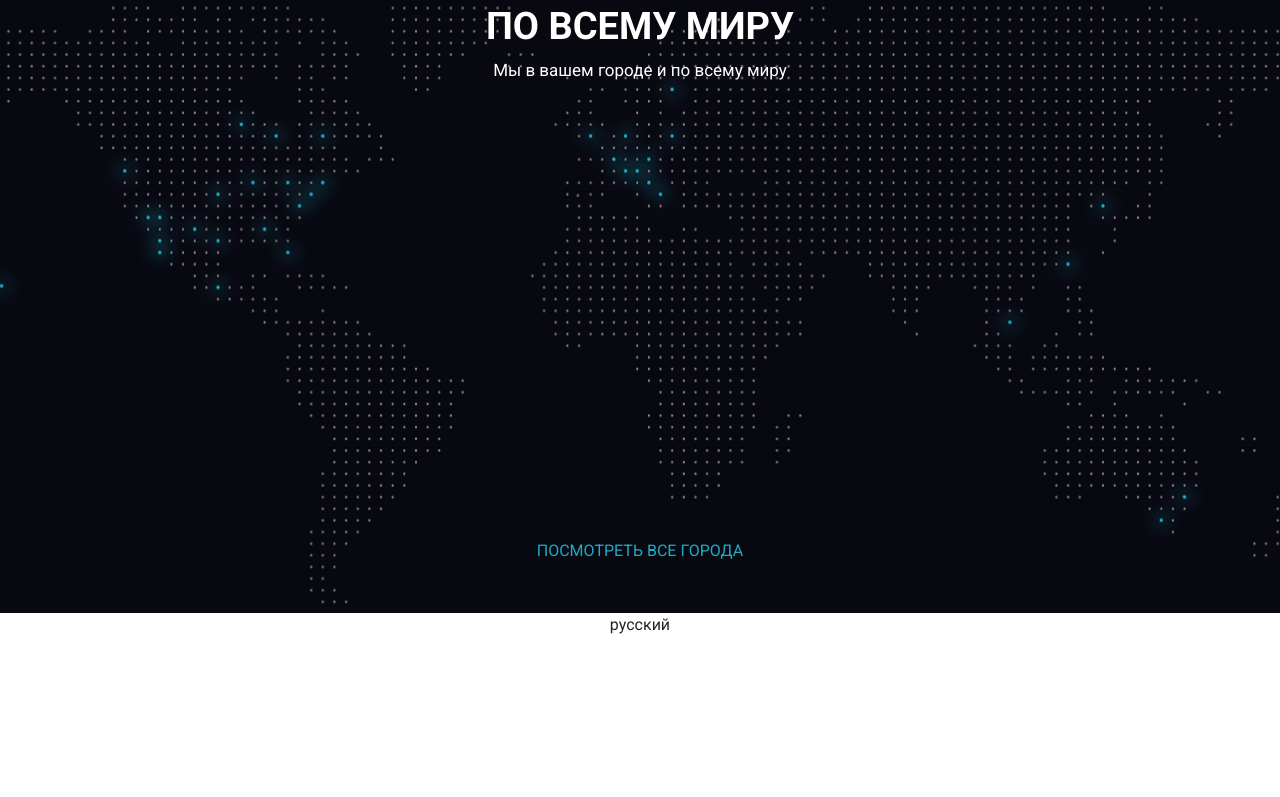
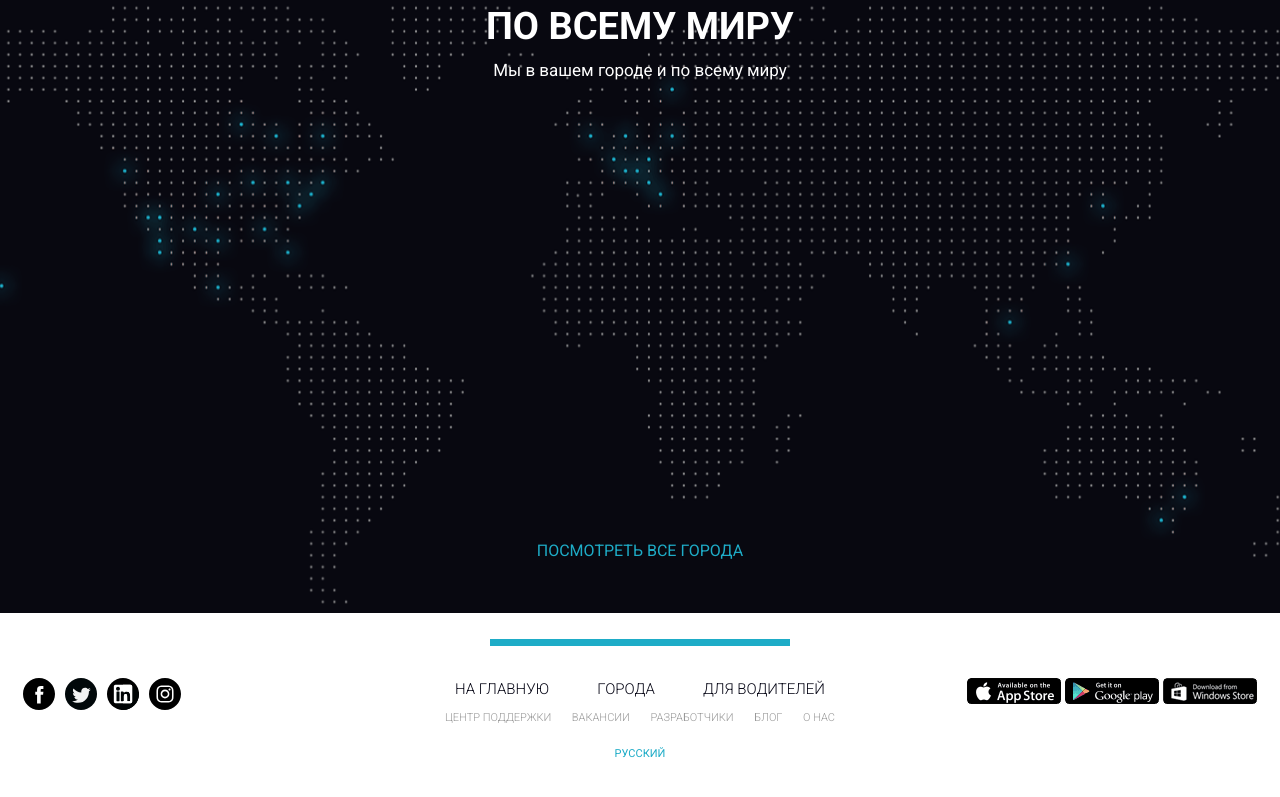
Before and after one commit to KovAlex010422/uber_practice, a plain HTML site: page src/index.html in a window 1280 px wide. Shown: the part 4572-5369 px from the top of the page. Before the commit the page ends 5209 px from the top, so only its background shows below. Drawn offline with Linux system fonts and the light colour scheme.

Commit message:
done. next is adaptive

```diff
--- /dev/null
+++ b/src/css/font.css
@@ -0,0 +1,61 @@
+@font-face {
+  font-family: 'icomoon';
+  src:  url('../fonts/icomoon.eot?cctsz6');
+  src:  url('../fonts/icomoon.eot?cctsz6#iefix') format('embedded-opentype'),
+    url('../fonts/icomoon.ttf?cctsz6') format('truetype'),
+    url('../fonts/icomoon.woff?cctsz6') format('woff'),
+    url('../fonts/icomoon.svg?cctsz6#icomoon') format('svg');
+  font-weight: normal;
+  font-style: normal;
+  font-display: block;
+}
+
+[class^="icon-"], [class*=" icon-"] {
+  /* use !important to prevent issues with browser extensions that change fonts */
+  font-family: 'icomoon' !important;
+  speak: never;
+  font-style: normal;
+  font-weight: normal;
+  font-variant: normal;
+  text-transform: none;
+  line-height: 1;
+
+  /* Better Font Rendering =========== */
+  -webkit-font-smoothing: antialiased;
+  -moz-osx-font-smoothing: grayscale;
+}
+
+.icon-fb:before {
+  content: "\e900";
+}
+.icon-insta:before {
+  content: "\e901";
+}
+.icon-ln .path1:before {
+  content: "\e902";
+  color: rgb(0, 0, 0);
+}
+.icon-ln .path2:before {
+  content: "\e903";
+  margin-left: -1em;
+  color: rgb(0, 4, 5);
+}
+.icon-ln .path3:before {
+  content: "\e904";
+  margin-left: -1em;
+  color: rgb(255, 255, 255);
+}
+.icon-ln .path4:before {
+  content: "\e905";
+  margin-left: -1em;
+  color: rgb(255, 255, 255);
+}
+.icon-twitter .path1:before {
+  content: "\e906";
+  color: rgb(1, 8, 10);
+}
+.icon-twitter .path2:before {
+  content: "\e907";
+  margin-left: -1em;
+  color: rgb(241, 242, 242);
+}
--- a/src/index.html
+++ b/src/index.html
@@ -8,6 +8,7 @@
 	<link href="https://fonts.googleapis.com/css2?family=Roboto:wght@300;400;700&display=swap" rel="stylesheet">
 	<link rel="stylesheet" href="css/bootstrap-reboot.min.css">
 	<link rel="stylesheet" href="css/bootstrap-grid.min.css">
+	<!-- <link rel="stylesheet" href="css/font.css"> -->
 	<link rel="stylesheet" href="css/style.css">
 </head>
 <body>
@@ -361,19 +362,41 @@
 		</div>
 	</section>
 	<footer>
-		<div class="footer_social">
-			<div class="footer_social_fb"><a href="#"></a></div>
-			<div class="footer_social_twitter"><a href="#"></a></div>
-			<div class="footer_social_ln"><a href="#"></a></div>
-			<div class="footer_social_insta"><a href="#"></a></div>
+		<div class="footer_divider"></div>
+		<div class="footer_wrapper">
+			<div>
+				<div class="footer_social">
+					<a class='icon-fb' href="#"><img class='ico_soc' src="./icons/social/fb.svg"></a>
+					<a class='icon-twitter' href="#"><img class='ico_soc' src="./icons/social/twitter.svg"></a>
+					<a class="icon-ln" href="#"><img class='ico_soc' src="./icons/social/ln.svg"></a>
+					<a class="icon-insta" href="#"><img class='ico_soc' src="./icons/social/insta.svg"></a>
+				</div>
+			</div>
+			<div>
+				<div class="footer_links">
+					<div class="footer_links_menu">
+						<a href="#">на главную</a>
+						<a href="#">города</a>
+						<a href="#">для водителей</a>
+					</div>
+					<div class="footer_links_submenu">
+						<a href="#">центр поддержки</a>
+						<a href="#">вакансии</a>
+						<a href="#">разработчики</a>
+						<a href="#">блог</a>
+						<a href="#">о нас</a>
+					</div>
+					<div class="footer_lang"><a>русский</a></div>
+				</div>
+			</div>
+			<div>
+				<div class="footer_mobile_app">
+					<a href="#"><img src="./icons/footer/app_store.png" alt="app_store" class="footer_mobile_app_item"></a>
+					<a href="#"><img src="./icons/footer/google_play.png" alt="google_play" class="footer_mobile_app_item"></a>
+					<a href="#"><img src="./icons/footer/windows_store.png" alt="windows_store" class="footer_mobile_app_item"></a>
+				</div>
+			</div>
 		</div>
-		<div class="footer_menu">
-			<div class="footer_line"></div>
-			<div class="footer_menu1"></div>
-			<div class="footer_menu2"></div>
-			<div class="footer_lang"><a>русский</a></div>
-		</div>
-		<div class="footer_mobile_app"></div>
 	</footer>
 </body>
 </html>
--- a/src/sass/style.sass
+++ b/src/sass/style.sass
@@ -331,9 +331,62 @@ nav
     text-transform: uppercase
 
 footer
-  display: flex
-  justify-content: space-around
-  &__social
-    &_fb &_twitter &_ln &_insta
-      width: 35px
-      height: 35px
+  padding: 14px 23px 39px 23px
+  a
+    text-decoration: none
+
+.footer
+  &_divider
+    margin: 0 auto
+    margin-top: 12px
+    width: 300px
+    height: 7px
+    background-color: $colorBlue
+  &_wrapper
+    display: flex
+    justify-content: space-between
+    align-items: flex-start
+    padding-top: 32px
+  &_wrapper > div
+    width: 33%
+    &:nth-child(3)
+      display: flex
+      justify-content: flex-end
+
+  &_social
+    & .ico_soc
+      width: 32px
+      height: 32px
+      margin-right: 6px
+  &_links
+    width: 390px
+    margin: 0 auto
+    &_menu
+      display: flex
+      justify-content: space-between
+      padding: 0 10px
+      a
+        font-weight: 300
+        font-size: 15px
+        text-transform: uppercase
+        color: #070716
+    &_submenu
+      display: flex
+      justify-content: space-between
+      margin-top: 10px
+      a
+        font-weight: 300
+        font-size: 11px
+        text-transform: uppercase
+        color: #999999
+  &_lang
+    display: block
+    margin: 0 auto
+    margin-top: 19px
+    text-align: center
+    font-weight: 400
+    font-size: 11px
+    text-transform: uppercase
+    color: $colorBlue
+  &_mobile_app
+    gap: 7px
```
Also changed, not shown: src/css/style.css, src/fonts/icomoon.ttf (added), src/fonts/icomoon.woff (added), 2 other files.
